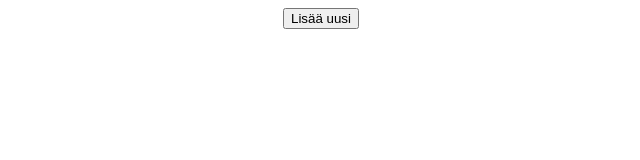
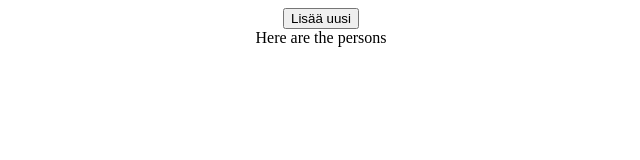
Before and after one commit to seppohyvarinen/netum_kesatyotehtava, a React (Create React App) app in the folder src/frontend/: page / in a window 1280 px wide. Shown: the top 160 px of the page, without its empty margins (319-959 px from the left). Built offline with nearby package versions, Linux system fonts and the light colour scheme.

Commit message:
Add: new component Persons to serve as the persons list

```diff
--- a/src/frontend/src/App.tsx
+++ b/src/frontend/src/App.tsx
@@ -1,10 +1,12 @@
 import React from "react";
 import { FunctionPanel } from "./components/ControlPanel";
+import { Persons } from "./components/Persons";
 
 function App() {
   return (
     <div className="App">
       <FunctionPanel />
+      <Persons />
     </div>
   );
 }
--- /dev/null
+++ b/src/frontend/src/components/Persons.tsx
@@ -0,0 +1,3 @@
+export const Persons: React.FunctionComponent<{}> = () => {
+  return <div className="PersonList">Here are the persons</div>;
+};
```
